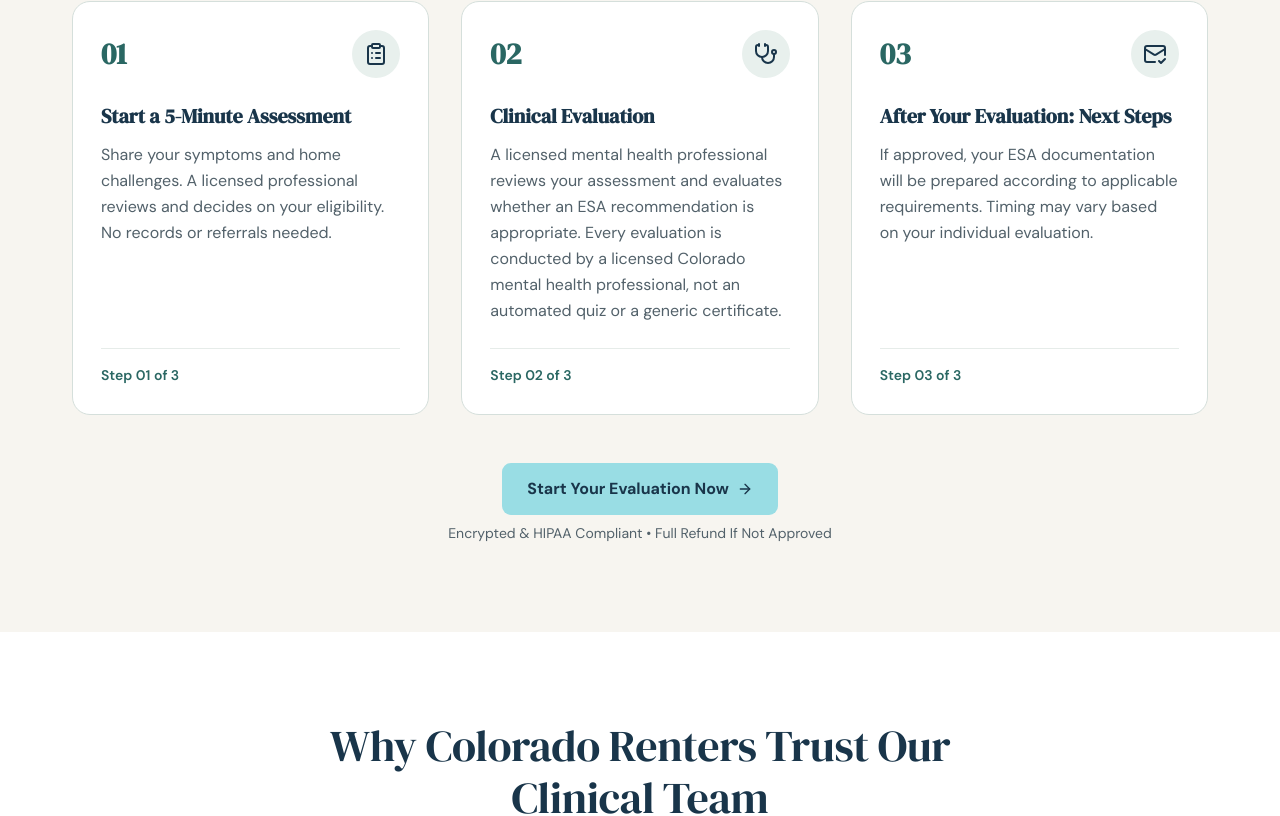
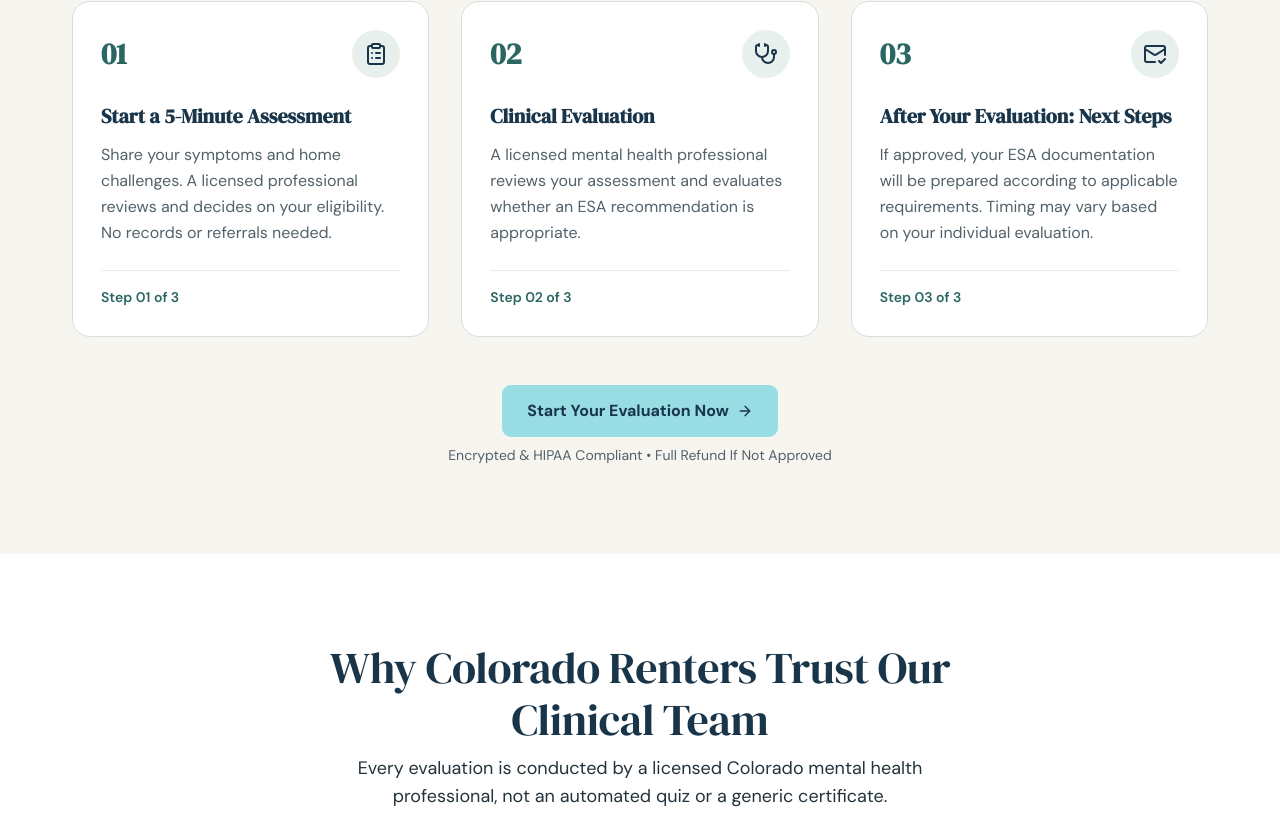
Before and after one commit to Aman-scripts/esalettercolorado, a Next.js app: page / in a window 1280 px wide. Shown: the part 1344-2160 px from the top of the page. Built offline with nearby package versions, Linux system fonts and the light colour scheme.

Commit message:
fix(homepage): update clinical team trust section subhead and process step copy per docs

```diff
--- a/app/page.tsx
+++ b/app/page.tsx
@@ -109,7 +109,7 @@ export default function HomePage() {
               Why Colorado Renters Trust Our Clinical Team
             </h2>
             <p className="text-body-large text-[#52616A] mt-2">
-              Unlike generic online certificate mills, our evaluations are conducted exclusively by licensed Colorado mental health professionals.
+              Every evaluation is conducted by a licensed Colorado mental health professional, not an automated quiz or a generic certificate.
             </p>
           </div>
 
--- a/components/modules/process-steps.tsx
+++ b/components/modules/process-steps.tsx
@@ -20,8 +20,8 @@ export function ProcessSteps({ showCta = true, expanded = false }: ProcessStepsP
       num: "02",
       icon: Stethoscope,
       title: "Clinical Evaluation",
-      shortDesc: "A licensed mental health professional reviews your assessment and evaluates whether an ESA recommendation is appropriate. Every evaluation is conducted by a licensed Colorado mental health professional, not an automated quiz or a generic certificate.",
-      longDesc: "A licensed mental health professional reviews your assessment and evaluates whether an ESA recommendation is appropriate. Every evaluation is conducted by a licensed Colorado mental health professional, not an automated quiz or a generic certificate.",
+      shortDesc: "A licensed mental health professional reviews your assessment and evaluates whether an ESA recommendation is appropriate.",
+      longDesc: "A licensed mental health professional reviews your assessment and evaluates whether an ESA recommendation is appropriate.",
     },
     {
       num: "03",
```
